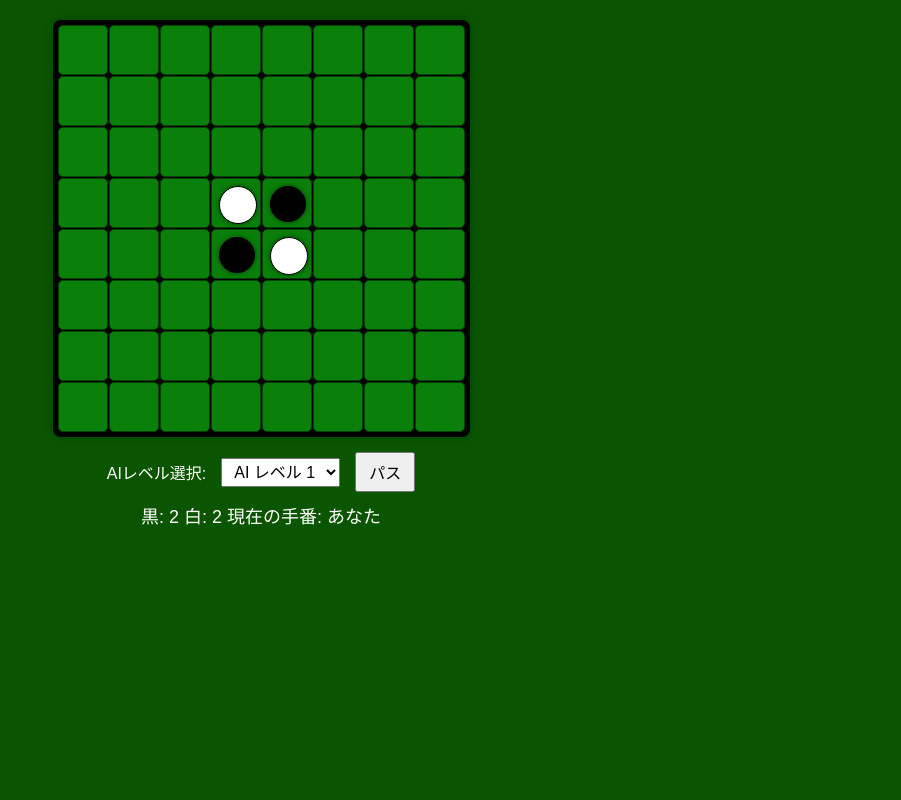
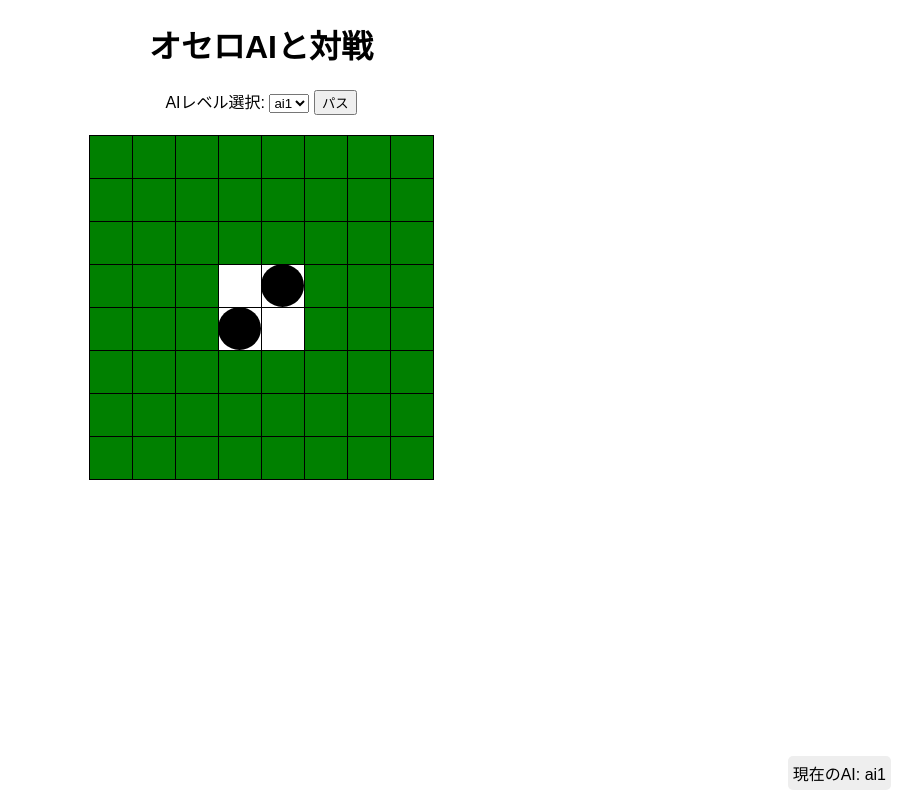
Before and after one commit to nisi235/othello-ai-apk, a plain HTML site: page static/index.html in a window 1280 px wide. Both pictures are taken after a click on the button "パス". Shown: the whole page, without its empty margins (379-1280 px from the left). Drawn offline with Linux system fonts and the light colour scheme; no server answers.

Commit message:
index.html

```diff
--- a/static/index.html
+++ b/static/index.html
@@ -1,322 +1,185 @@
 <!DOCTYPE html>
 <html lang="ja">
 <head>
-  <meta charset="UTF-8" />
-  <title>オセロAI対応</title>
+  <meta charset="UTF-8">
+  <title>Othello AI</title>
   <style>
     body {
-      display: flex;
-      flex-direction: column;
-      align-items: center;
-      background-color: #0b5500;
-      font-family: "Meiryo UI", sans-serif;
-      margin: 20px;
+      font-family: sans-serif;
+      text-align: center;
     }
-    #board {
-      display: grid;
-      grid-template-columns: repeat(8, 50px);
-      grid-template-rows: repeat(8, 50px);
-      gap: 1px;
-      background-color: black;
-      padding: 5px;
-      border-radius: 8px;
-      box-shadow: 0 0 10px #004400;
-      user-select: none;
+    table {
+      margin: 20px auto;
+      border-collapse: collapse;
     }
-    .cell {
-      width: 50px;
-      height: 50px;
-      background-color: #0a7f0a;
-      border-radius: 5px;
-      cursor: pointer;
-      position: relative;
-      box-sizing: border-box;
-      border: 1px solid #004400;
-      transition: background-color 0.2s ease;
-    }
-    .cell:hover {
-      background-color: #0f9f0f;
-    }
-    .cell.black::after,
-    .cell.white::after {
-      content: "";
-      position: absolute;
-      top: 7px;
-      left: 7px;
-      width: 36px;
-      height: 36px;
-      border-radius: 50%;
-      box-shadow: 0 0 5px rgba(0,0,0,0.5);
-    }
-    .cell.black::after {
-      background-color: black;
-    }
-    .cell.white::after {
-      background-color: white;
-      border: 1px solid #000;
-    }
-    #controls {
-      margin-top: 15px;
-      display: flex;
-      align-items: center;
-      gap: 15px;
-    }
-    #aiSelect {
-      font-size: 16px;
-      padding: 4px 8px;
-    }
-    #passButton {
-      font-size: 16px;
-      padding: 6px 12px;
+    td {
+      width: 40px;
+      height: 40px;
+      border: 1px solid black;
+      background-color: green;
       cursor: pointer;
     }
-    #status {
-      margin-top: 10px;
-      font-size: 18px;
-      color: white;
-      height: 24px;
+    .black {
+      background-color: black;
+      border-radius: 50%;
+    }
+    .white {
+      background-color: white;
+      border-radius: 50%;
+    }
+    #ai-status {
+      position: fixed;
+      right: 10px;
+      bottom: 10px;
+      background: #eee;
+      padding: 5px;
+      border-radius: 5px;
     }
   </style>
 </head>
 <body>
-  <div id="board"></div>
-
-  <div id="controls">
-    <label for="aiSelect" style="color:white;">AIレベル選択:</label>
-    <select id="aiSelect">
-      <option value="ai1">AI レベル 1</option>
-      <option value="ai2">AI レベル 2</option>
-      <option value="ai3">AI レベル 3</option>
-      <option value="ai4">AI レベル 4</option>
-      <option value="ai5">AI レベル 5</option>
+  <h1>オセロAIと対戦</h1>
+  <label for="ai-select">AIレベル選択: </label>
+  <select id="ai-select">
+    <option value="ai1">ai1</option>
+    <option value="ai2">ai2</option>
+    <option value="ai3">ai3</option>
+    <option value="ai4">ai4</option>
+    <option value="ai5">ai5</option>
   </select>
-    <button id="passButton">パス</button>
-  </div>
-
-  <div id="status"></div>
+  <button onclick="passTurn()">パス</button>
+  <div id="message"></div>
+  <table id="board"></table>
+  <div id="ai-status">現在のAI: <span id="current-ai">ai1</span></div>
 
   <script>
-    const BOARD_SIZE = 8;
-    let board = Array.from({length: BOARD_SIZE}, () => Array(BOARD_SIZE).fill(0));
-    let currentPlayer = 1; // 1=黒(プレイヤー), -1=白(AI)
-    const apiUrl = "https://othello-ai-apk.onrender.com/predict"; // 自分のRender URLに書き換える
-    const aiSelect = document.getElementById("aiSelect");
-    const passButton = document.getElementById("passButton");
-    const statusDiv = document.getElementById("status");
+    const apiUrl = "https://othello-ai-apk.onrender.com/predict";
+    let board = Array(8).fill().map(() => Array(8).fill(0));
+    board[3][3] = board[4][4] = -1; // 白
+    board[3][4] = board[4][3] = 1;  // 黒
+    let currentPlayer = 1; // 1=プレイヤー(黒), -1=AI(白)
+    const table = document.getElementById("board");
+    const message = document.getElementById("message");
+    const aiSelect = document.getElementById("ai-select");
+    const currentAiDisplay = document.getElementById("current-ai");
 
-    function initializeBoard() {
-      for (let y = 0; y < BOARD_SIZE; y++) {
-        for (let x = 0; x < BOARD_SIZE; x++) {
-          board[y][x] = 0;
+    aiSelect.addEventListener("change", () => {
+      currentAiDisplay.textContent = aiSelect.value;
+    });
+
+    function drawBoard() {
+      table.innerHTML = "";
+      for (let y = 0; y < 8; y++) {
+        const row = table.insertRow();
+        for (let x = 0; x < 8; x++) {
+          const cell = row.insertCell();
+          if (board[y][x] === 1) cell.className = "black";
+          else if (board[y][x] === -1) cell.className = "white";
+          else cell.onclick = () => playerMove(x, y);
         }
       }
-      board[3][3] = -1;
-      board[3][4] = 1;
-      board[4][3] = 1;
-      board[4][4] = -1;
     }
 
-    function renderBoard() {
-      const boardDiv = document.getElementById("board");
-      boardDiv.innerHTML = "";
-
-      for (let y = 0; y < BOARD_SIZE; y++) {
-        for (let x = 0; x < BOARD_SIZE; x++) {
-          const cell = document.createElement("div");
-          cell.classList.add("cell");
-
-          if (board[y][x] === 1) cell.classList.add("black");
-          else if (board[y][x] === -1) cell.classList.add("white");
-
-          cell.dataset.x = x;
-          cell.dataset.y = y;
-
-          if (currentPlayer === 1 && canPlace(x, y, currentPlayer)) {
-            cell.style.cursor = "pointer";
-            cell.addEventListener("click", () => {
-              if (placePiece(x, y, currentPlayer)) {
+    function passTurn() {
+      if (currentPlayer === 1) {
         currentPlayer = -1;
-                renderBoard();
-                statusDiv.textContent = "AIの手を考えています...";
-                setTimeout(aiMove, 300);
+        aiMove();
       }
-            });
-          } else {
-            cell.style.cursor = "default";
     }
 
-          boardDiv.appendChild(cell);
-        }
-      }
-      updateStatus();
+    async function playerMove(x, y) {
+      if (board[y][x] !== 0 || currentPlayer !== 1) return;
+      if (!isValidMove(x, y, currentPlayer)) return;
+
+      applyMove(x, y, currentPlayer);
+      currentPlayer = -1;
+      drawBoard();
+      if (hasValidMoves(-1)) await aiMove();
+      else if (!hasValidMoves(1)) showResult();
     }
 
-    function canPlace(x, y, color) {
+    async function aiMove() {
+      const response = await fetch(apiUrl, {
+        method: "POST",
+        headers: {"Content-Type": "application/json"},
+        body: JSON.stringify({
+          model_key: aiSelect.value,
+          board: board
+        })
+      });
+      const data = await response.json();
+      const {x, y} = data;
+
+      if (board[y][x] === 0 && isValidMove(x, y, -1)) {
+        applyMove(x, y, -1);
+      }
+      currentPlayer = 1;
+      drawBoard();
+
+      if (!hasValidMoves(1) && !hasValidMoves(-1)) showResult();
+    }
+
+    function isValidMove(x, y, player) {
       if (board[y][x] !== 0) return false;
-      const directions = [
-        [1,0], [-1,0], [0,1], [0,-1],
-        [1,1], [-1,-1], [1,-1], [-1,1]
-      ];
-      for (const [dx, dy] of directions) {
-        let nx = x + dx;
-        let ny = y + dy;
-        let foundOpponent = false;
-        while (nx >= 0 && ny >= 0 && nx < BOARD_SIZE && ny < BOARD_SIZE) {
-          if (board[ny][nx] === -color) {
-            foundOpponent = true;
-            nx += dx;
-            ny += dy;
-          } else {
-            break;
+      const directions = [-1, 0, 1];
+      for (let dx of directions) {
+        for (let dy of directions) {
+          if (dx === 0 && dy === 0) continue;
+          let nx = x + dx, ny = y + dy;
+          let hasOpponent = false;
+          while (nx >= 0 && ny >= 0 && nx < 8 && ny < 8) {
+            if (board[ny][nx] === -player) {
+              hasOpponent = true;
+            } else if (board[ny][nx] === player && hasOpponent) {
+              return true;
+            } else break;
+            nx += dx; ny += dy;
           }
-        }
-        if (foundOpponent && nx >= 0 && ny >= 0 && nx < BOARD_SIZE && ny < BOARD_SIZE) {
-          if (board[ny][nx] === color) return true;
         }
       }
       return false;
     }
 
-    function placePiece(x, y, color) {
-      if (!canPlace(x, y, color)) return false;
-      board[y][x] = color;
-      const directions = [
-        [1,0], [-1,0], [0,1], [0,-1],
-        [1,1], [-1,-1], [1,-1], [-1,1]
-      ];
-      for (const [dx, dy] of directions) {
-        let nx = x + dx;
-        let ny = y + dy;
+    function applyMove(x, y, player) {
+      board[y][x] = player;
+      const directions = [-1, 0, 1];
+      for (let dx of directions) {
+        for (let dy of directions) {
+          if (dx === 0 && dy === 0) continue;
+          let nx = x + dx, ny = y + dy;
           let toFlip = [];
-        while (nx >= 0 && ny >= 0 && nx < BOARD_SIZE && ny < BOARD_SIZE && board[ny][nx] === -color) {
+          while (nx >= 0 && ny >= 0 && nx < 8 && ny < 8) {
+            if (board[ny][nx] === -player) {
               toFlip.push([nx, ny]);
-          nx += dx;
-          ny += dy;
-        }
-        if (nx >= 0 && ny >= 0 && nx < BOARD_SIZE && ny < BOARD_SIZE && board[ny][nx] === color) {
-          for (const [fx, fy] of toFlip) {
-            board[fy][fx] = color;
+            } else if (board[ny][nx] === player) {
+              for (let [fx, fy] of toFlip) board[fy][fx] = player;
+              break;
+            } else break;
+            nx += dx; ny += dy;
           }
         }
       }
-      return true;
     }
 
-    function hasValidMoves(color) {
-      for (let y = 0; y < BOARD_SIZE; y++) {
-        for (let x = 0; x < BOARD_SIZE; x++) {
-          if (canPlace(x, y, color)) return true;
+    function hasValidMoves(player) {
+      for (let y = 0; y < 8; y++) {
+        for (let x = 0; x < 8; x++) {
+          if (isValidMove(x, y, player)) return true;
         }
       }
       return false;
     }
 
-    function countStones() {
-      let black = 0, white = 0;
-      for (let y = 0; y < BOARD_SIZE; y++) {
-        for (let x = 0; x < BOARD_SIZE; x++) {
-          if (board[y][x] === 1) black++;
-          else if (board[y][x] === -1) white++;
-        }
-      }
-      return {black, white};
+    function showResult() {
+      const flat = board.flat();
+      const black = flat.filter(v => v === 1).length;
+      const white = flat.filter(v => v === -1).length;
+      if (black > white) message.textContent = "あなたの勝ち！";
+      else if (white > black) message.textContent = "AIの勝ち！";
+      else message.textContent = "引き分け！";
     }
 
-    function updateStatus(message) {
-      if(message) {
-        statusDiv.textContent = message;
-        return;
-      }
-      const {black, white} = countStones();
-      statusDiv.textContent = `黒: ${black}  白: ${white}  現在の手番: ${currentPlayer === 1 ? "あなた" : "AI"}`;
-    }
-
-    async function aiMove() {
-      if (!hasValidMoves(-1)) {
-        if (!hasValidMoves(1)) {
-          return endGame();
-        }
-        alert("AIはパスしました。あなたの手番です。");
-        currentPlayer = 1;
-        updateStatus();
-        renderBoard();
-        return;
-      }
-
-      // APIに盤面とAIレベルを送る
-      try {
-        const response = await fetch(apiUrl, {
-          method: "POST",
-          headers: {"Content-Type": "application/json"},
-          body: JSON.stringify({
-            model_key: aiSelect.value,
-            board: board,
-          }),
-        });
-        if (!response.ok) throw new Error("API通信エラー");
-        const data = await response.json();
-        const {x, y} = data;
-        if (placePiece(x, y, -1)) {
-          currentPlayer = 1;
-          renderBoard();
-          if (!hasValidMoves(1)) {
-            if (!hasValidMoves(-1)) {
-              return endGame();
-            }
-            alert("あなたはパスしました。AIの手番です。");
-            currentPlayer = -1;
-            renderBoard();
-            setTimeout(aiMove, 500);
-          }
-        } else {
-          alert("AIが無効な手を返しました。");
-          currentPlayer = 1;
-          updateStatus();
-        }
-      } catch (e) {
-        alert("AIとの通信に失敗しました。");
-        currentPlayer = 1;
-        updateStatus();
-      }
-    }
-
-    function endGame() {
-      const {black, white} = countStones();
-      if(black > white) alert(`ゲーム終了！あなたの勝ち！\n黒: ${black}  白: ${white}`);
-      else if(white > black) alert(`ゲーム終了！AIの勝ち！\n黒: ${black}  白: ${white}`);
-      else alert(`ゲーム終了！引き分け！\n黒: ${black}  白: ${white}`);
-      initializeBoard();
-      currentPlayer = 1;
-      renderBoard();
-      updateStatus();
-    }
-
-    passButton.addEventListener("click", () => {
-      if (currentPlayer !== 1) {
-        alert("あなたの手番ではありません。");
-        return;
-      }
-      if (hasValidMoves(1)) {
-        alert("置ける場所があります。パスはできません。");
-        return;
-      }
-      alert("あなたはパスしました。AIの手番です。");
-      currentPlayer = -1;
-      renderBoard();
-      setTimeout(aiMove, 500);
-    });
-
-    aiSelect.addEventListener("change", () => {
-      // AIレベル変更時は盤面リセット
-      initializeBoard();
-      currentPlayer = 1;
-      renderBoard();
-      updateStatus("AIレベルを変更しました。ゲームをリセットしました。");
-    });
-
-    initializeBoard();
-    renderBoard();
-    updateStatus();
+    drawBoard();
   </script>
 </body>
 </html>
```
Lines whose indentation alone changed are shown as unchanged.
